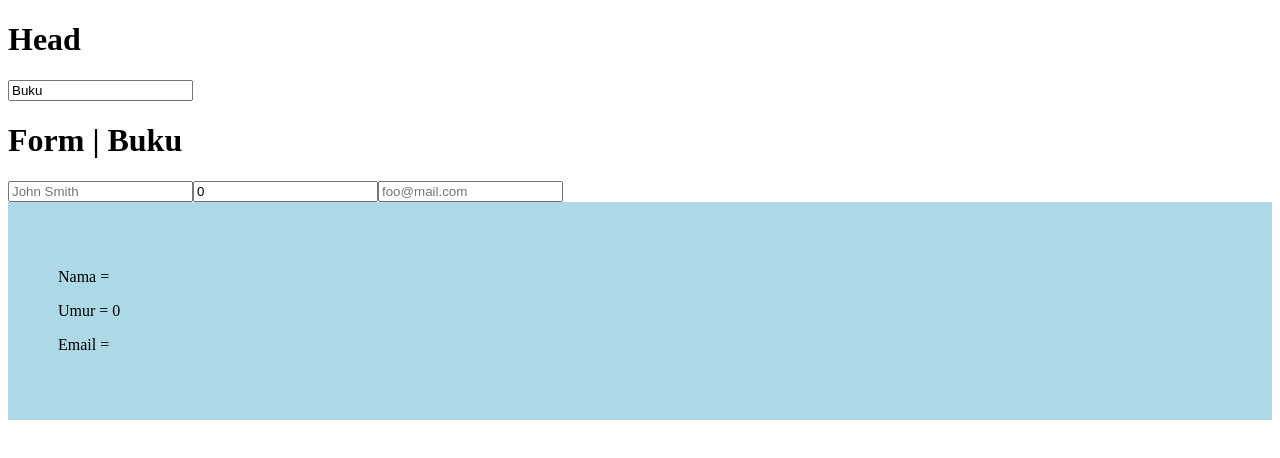
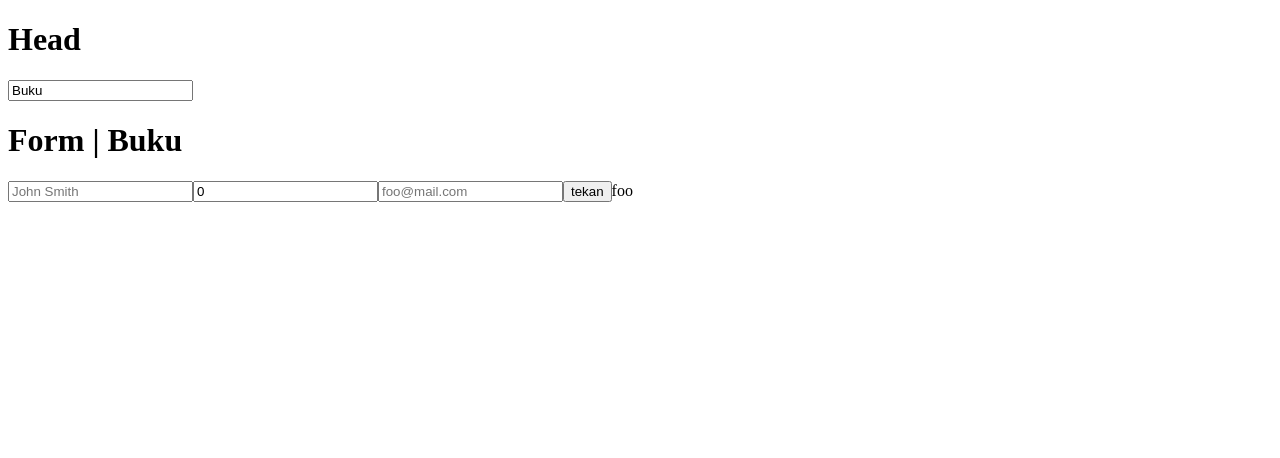
Before and after one commit to saifoelloh/01-functional-react, a React (Create React App) app: page / in a window 1280 px wide. Shown: the top 458 px of the page. Built offline with nearby package versions, Linux system fonts and the light colour scheme.

Commit message:
adding conditional rendering

```diff
--- a/src/book/Book.jsx
+++ b/src/book/Book.jsx
@@ -8,6 +8,12 @@ function Book(props) {
     padding: '50px',
     backgroundColor: 'lightblue'
   }
+  const [btn, setBtn] = useState(true)
+  const card = <div style={kotak}>
+            <p>Nama = {name}</p>
+            <p>Umur = {age}</p>
+            <p>Email = {email}</p>
+          </div>
 
   return (
     <div>
@@ -15,11 +21,10 @@ function Book(props) {
       <input type="text" value={name} onChange={e => setName(e.target.value)} placeholder="John Smith" />
       <input type="number" value={age} onChange={e => setAge(e.target.value)} placeholder="25" />
       <input type="email" value={email} onChange={e => setEmail(e.target.value)} placeholder="foo@mail.com" />
-      <div style={kotak}>
-        <p>Nama = {name}</p>
-        <p>Umur = {age}</p>
-        <p>Email = {email}</p>
-      </div>
+      <button onClick={e => setBtn(!btn) }>
+        tekan
+      </button>
+      { btn ? 'foo' : card }
     </div>
   )
 }
```
